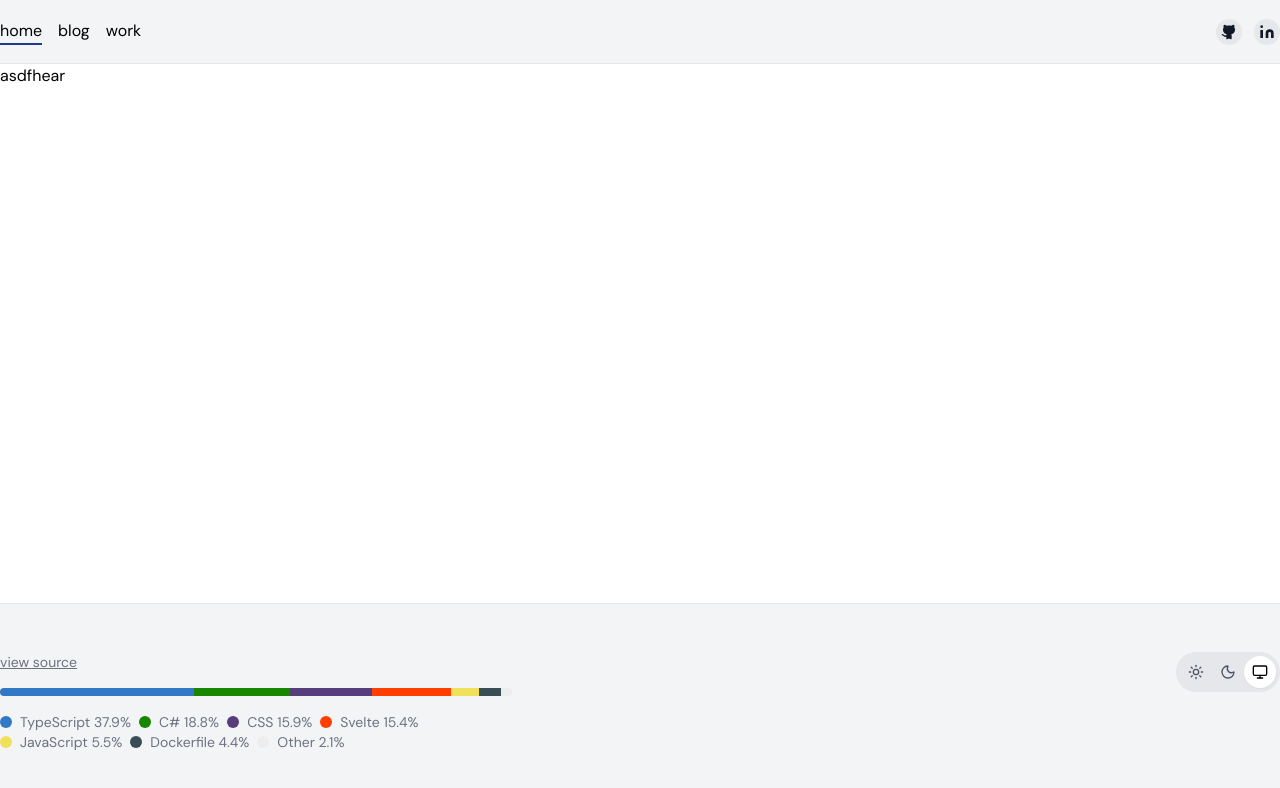
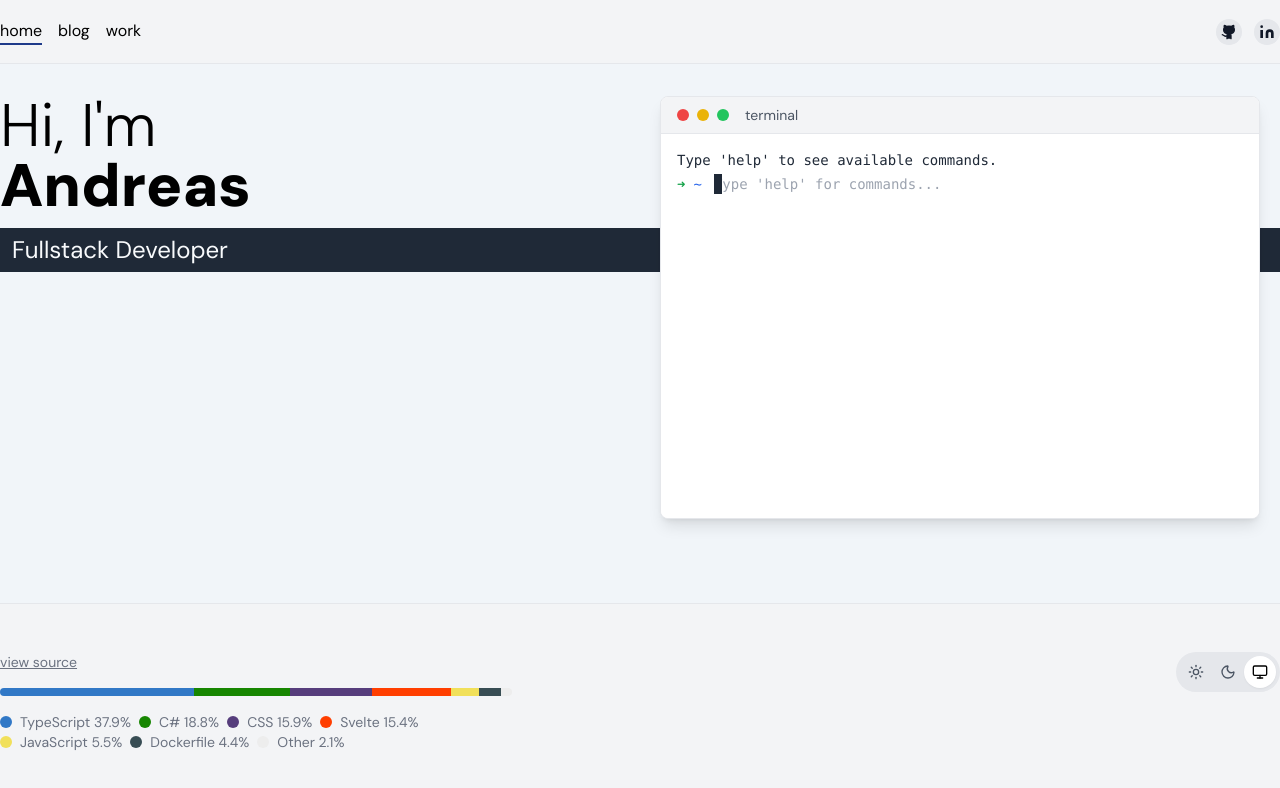
Before and after one commit to Andreashoj/portfolio-site, a SvelteKit app in the folder frontend/: page / in a window 1280 px wide. Shown: the top 788 px of the page. Built offline with nearby package versions, Linux system fonts and the light colour scheme.

Commit message:
Added header and interactive terminal

```diff
--- /dev/null
+++ b/frontend/src/components/features/InteractiveTerminal.svelte
@@ -0,0 +1,248 @@
+<script lang="ts">
+	import { onMount } from 'svelte';
+
+	let input = '';
+	let history: string[] = [];
+	let commandHistory: string[] = [];
+	let historyIndex = -1;
+	let terminalElement: HTMLDivElement;
+	let inputElement: HTMLInputElement;
+	let cursorPosition = 0;
+	let focused = false;
+	let containerElement: HTMLDivElement;
+
+	$: currentText = input.slice(0, cursorPosition);
+
+	const updateCursorPosition = () => {
+		if (inputElement) {
+			cursorPosition = inputElement.selectionStart ?? 0;
+		}
+	};
+
+	// Focus management
+	const handleContainerClick = (e: MouseEvent) => {
+		// If clicking inside the terminal container but not on input, focus input
+		if (e.target !== inputElement) {
+			inputElement?.focus();
+		}
+	};
+
+	const handleFocus = () => {
+		focused = true;
+	};
+
+	const handleBlur = (e: FocusEvent) => {
+		// Only blur if focus is moving outside the terminal container
+		if (!containerElement?.contains(e.relatedTarget as Node)) {
+			focused = false;
+		}
+	};
+
+	// Add automatic refocus when theme changes
+	$: {
+		if (typeof document !== 'undefined' && focused) {
+			inputElement?.focus();
+		}
+	}
+
+	const commands = {
+		help: () => `Available commands:
+• about - Learn about me
+• skills - View my technical skills
+• projects - See my main projects
+• contact - Get my contact info
+• clear - Clear the terminal
+• help - Show this message`,
+
+		about: () => `Hi, I'm Andreas! 👋
+A software developer passionate about building great user experiences.
+Type 'skills' to see what I work with or 'projects' to see what I've built.`,
+
+		skills: () => `Technical Skills:
+• Frontend: TypeScript, React, Svelte, TailwindCSS
+• Backend: Node.js, Python, SQL
+• Tools: Git, Docker, AWS
+• Currently learning: Rust 🦀`,
+
+		projects: () => `Recent Projects:
+• Project 1 - Description
+• Project 2 - Description
+• Project 3 - Description
+Type 'contact' to get in touch about collaborations!`,
+
+		contact: () => `Let's connect:
+• Email: your@email.com
+• GitHub: yourusername
+• LinkedIn: yourprofile`,
+
+		clear: () => {
+			history = [];
+			return '';
+		}
+	};
+
+	const processCommand = (cmd: string) => {
+		const trimmedCmd = cmd.trim().toLowerCase();
+		if (trimmedCmd === '') return '';
+
+		const command = commands[trimmedCmd as keyof typeof commands];
+		if (command) {
+			return command();
+		}
+
+		return `Command not found: ${cmd}. Type 'help' for available commands.`;
+	};
+
+	const handleCommand = () => {
+		if (input.trim() === '') return;
+
+		const result = processCommand(input);
+		history = [...history, `> ${input}`, result];
+		commandHistory = [...commandHistory, input];
+		historyIndex = -1;
+		input = '';
+		cursorPosition = 0;
+
+		// Scroll to bottom
+		setTimeout(() => {
+			terminalElement.scrollTop = terminalElement.scrollHeight;
+		}, 0);
+	};
+
+	const handleKeydown = (e: KeyboardEvent) => {
+		if (e.key === 'Enter') {
+			handleCommand();
+		} else if (e.key === 'ArrowUp') {
+			e.preventDefault();
+			if (historyIndex < commandHistory.length - 1) {
+				historyIndex++;
+				input = commandHistory[commandHistory.length - 1 - historyIndex];
+				// Move cursor to end of input
+				setTimeout(() => {
+					cursorPosition = input.length;
+					inputElement.setSelectionRange(cursorPosition, cursorPosition);
+				}, 0);
+			}
+		} else if (e.key === 'ArrowDown') {
+			e.preventDefault();
+			if (historyIndex > 0) {
+				historyIndex--;
+				input = commandHistory[commandHistory.length - 1 - historyIndex];
+				// Move cursor to end of input
+				setTimeout(() => {
+					cursorPosition = input.length;
+					inputElement.setSelectionRange(cursorPosition, cursorPosition);
+				}, 0);
+			} else if (historyIndex === 0) {
+				historyIndex = -1;
+				input = '';
+				cursorPosition = 0;
+			}
+		}
+
+		// Update cursor position after any key press
+		setTimeout(updateCursorPosition, 0);
+	};
+
+	onMount(() => {
+		history = [`Type 'help' to see available commands.`];
+		inputElement?.focus();
+		focused = true;
+	});
+</script>
+
+<!-- svelte-ignore a11y-click-events-have-key-events -->
+<!-- svelte-ignore a11y-no-noninteractive-element-interactions -->
+<div
+	bind:this={containerElement}
+	on:click={handleContainerClick}
+	class="mx-auto w-full max-w-2xl overflow-hidden rounded-lg border border-gray-200 bg-white shadow-lg transition-colors dark:border-gray-700 dark:bg-gray-900"
+	role="region"
+	aria-label="Interactive terminal"
+>
+	<!-- Terminal Header -->
+	<div
+		class="flex items-center border-b border-gray-200 bg-gray-100 px-4 py-2 transition-colors dark:border-gray-700 dark:bg-gray-800"
+	>
+		<div class="flex space-x-2">
+			<div class="h-3 w-3 rounded-full bg-red-500"></div>
+			<div class="h-3 w-3 rounded-full bg-yellow-500"></div>
+			<div class="h-3 w-3 rounded-full bg-green-500"></div>
+		</div>
+		<div class="ml-4 text-sm text-gray-600 dark:text-gray-400">terminal</div>
+	</div>
+
+	<!-- Terminal Content -->
+	<div
+		bind:this={terminalElement}
+		class="h-96 overflow-y-auto bg-white p-4 font-mono text-sm text-gray-800 transition-colors dark:bg-gray-900 dark:text-gray-300"
+	>
+		{#each history as line}
+			<div class="mb-1 whitespace-pre-wrap">{line}</div>
+		{/each}
+		<div class="flex">
+			<span class="text-green-600 dark:text-green-400">➜</span>
+			<span class="mx-2 text-blue-600 dark:text-blue-400">~</span>
+			<div class="relative flex-1">
+				<!-- Hidden span to measure text width -->
+				<span class="invisible absolute left-0 top-0 whitespace-pre" aria-hidden="true"
+					>{currentText}</span
+				>
+
+				<input
+					bind:this={inputElement}
+					type="text"
+					bind:value={input}
+					on:keydown={handleKeydown}
+					on:keyup={updateCursorPosition}
+					on:click={updateCursorPosition}
+					on:mousedown={updateCursorPosition}
+					on:focus={handleFocus}
+					on:blur={handleBlur}
+					class="ml-1 w-full border-none bg-transparent text-gray-800 caret-transparent outline-none transition-colors focus:outline-none focus:ring-0 dark:text-gray-300"
+					placeholder="Type 'help' for commands..."
+				/>
+
+				<!-- Vim-style cursor -->
+				<div
+					class={`absolute top-0 bg-gray-800 opacity-75 dark:bg-gray-400 ${
+						focused ? 'animate-vim-cursor' : 'opacity-0'
+					}`}
+					style="left: calc(0.25rem + {currentText.length}ch); width: 1ch; height: 100%;"
+				/>
+			</div>
+		</div>
+	</div>
+</div>
+
+<style>
+	/* Hide scrollbar but keep functionality */
+	div::-webkit-scrollbar {
+		display: none;
+	}
+	div {
+		-ms-overflow-style: none;
+		scrollbar-width: none;
+	}
+
+	/* Vim cursor animation */
+	@keyframes blink {
+		0%,
+		50% {
+			opacity: 1;
+		}
+		51%,
+		100% {
+			opacity: 0;
+		}
+	}
+
+	:global(.animate-vim-cursor) {
+		animation: blink 1s steps(1) infinite;
+	}
+
+	/* Hide default cursor */
+	input {
+		caret-color: transparent;
+	}
+</style>
--- a/frontend/src/components/layout/Footer.svelte
+++ b/frontend/src/components/layout/Footer.svelte
@@ -4,7 +4,7 @@
 </script>
 
 <footer
-	class="flex justify-center border-t border-gray-200 bg-gray-100 px-5 py-12 lg:px-0 dark:border-gray-700 dark:bg-gray-900"
+	class="flex justify-center border-t border-gray-200 bg-gray-100 px-5 py-12 dark:border-gray-700 dark:bg-gray-900 xl:px-0"
 >
 	<div class="grid max-w-7xl grid-cols-10">
 		<div class="col-span-4">
--- a/frontend/src/components/layout/Navbar.svelte
+++ b/frontend/src/components/layout/Navbar.svelte
@@ -4,7 +4,7 @@
 </script>
 
 <nav
-	class="fixed top-0 flex h-16 w-full justify-center border-b border-gray-200 bg-gray-100 px-5 lg:px-0 dark:border-gray-700 dark:bg-gray-900"
+	class="fixed top-0 flex h-16 w-full justify-center border-b border-gray-200 bg-gray-100 px-5 dark:border-gray-700 dark:bg-gray-900 xl:px-0"
 >
 	<div class="grid max-w-7xl grid-cols-10 items-center">
 		<div class="flex gap-4 dark:text-gray-300">
--- /dev/null
+++ b/frontend/src/lib/stores/mediaQuery.ts
@@ -0,0 +1,19 @@
+import { readable } from 'svelte/store';
+
+export const createMediaQuery = (query: string) => {
+	return readable(false, (set) => {
+		if (typeof window === 'undefined') return;
+
+		const mq = window.matchMedia(query);
+		set(mq.matches);
+
+		const listener = (e: MediaQueryListEvent) => set(e.matches);
+		mq.addEventListener('change', listener);
+
+		return () => mq.removeEventListener('change', listener);
+	});
+};
+
+export const isDesktop = createMediaQuery('(min-width: 1024px)');
+export const isTablet = createMediaQuery('(min-width: 768px) and (max-width: 1023px)');
+export const isMobile = createMediaQuery('(max-width: 767px)');
--- a/frontend/src/routes/+layout.svelte
+++ b/frontend/src/routes/+layout.svelte
@@ -17,8 +17,10 @@
 <div class="flex min-h-screen flex-col">
 	<Navbar />
 
-	<main class="flex-1 pt-16">
-		{@render children()}
+	<main class="flex flex-1 justify-center bg-slate-100 px-5 pt-16 dark:bg-slate-900 xl:px-0">
+		<div class="flex max-w-7xl flex-1">
+			{@render children()}
+		</div>
 	</main>
 
 	<Footer />
--- a/frontend/src/routes/+page.svelte
+++ b/frontend/src/routes/+page.svelte
@@ -1 +1,19 @@
-asdfhear
+<script lang="ts">
+	import InteractiveTerminal from '$components/features/InteractiveTerminal.svelte';
+	import { isDesktop } from '$lib/stores/mediaQuery';
+</script>
+
+<div class="relative mt-8 flex w-full justify-between">
+	<div class="w-full">
+		<h1 class="text-6xl font-light">Hi, I'm <span class="block font-black">Andreas</span></h1>
+		<h3 class="mt-3 bg-gray-800 p-1.5 indent-1.5 text-2xl text-slate-50 dark:bg-blue-500">
+			Fullstack Developer
+		</h3>
+	</div>
+
+	{#if $isDesktop}
+		<div class="absolute right-5 w-[600px]">
+			<InteractiveTerminal />
+		</div>
+	{/if}
+</div>
```
Also changed, not shown: frontend/src/components/features/ThemeToggle.svelte (+32 -1 lines), 1 other file (tests, documents, lock files or other folders).
